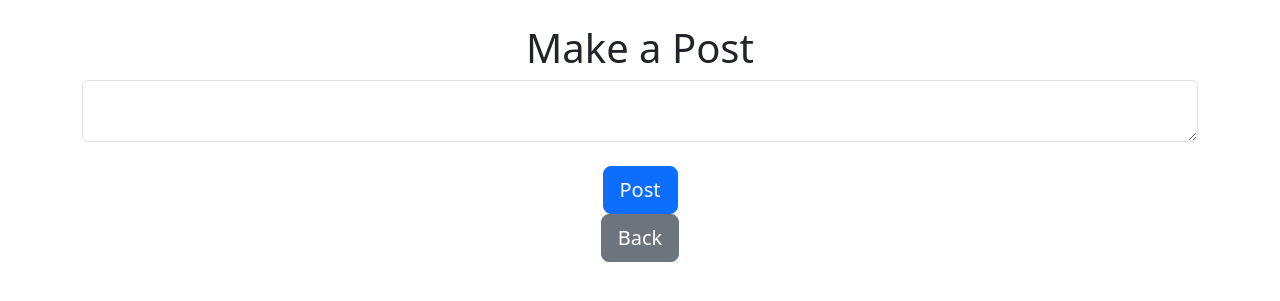
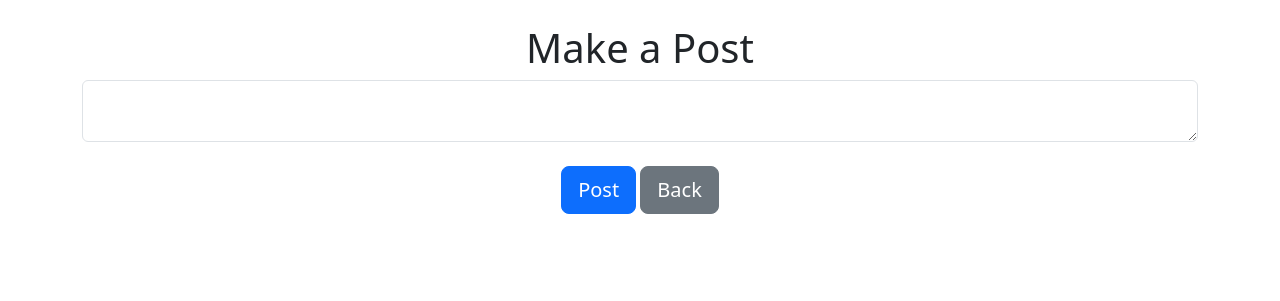
Before and after one commit to Lixuan0913/7-03, a Flask app: page /create-post in a window 1280 px wide. Shown: the part 80-381 px from the top of the page. Run offline with Flask 3, Linux system fonts and the light colour scheme; the visitor is signed in with stand-in values (Sample User, id 1).

Commit message:
Post creation ver 2.4

```diff
--- a/templates/create_post.html
+++ b/templates/create_post.html
@@ -8,9 +8,7 @@
     <br />
     <div align="center">
         <button type="submit" class="btn btn-lg btn-primary">Post</button>
-    </div>
 </form>
-<div align="center">
     <a href="/home"><button type="button" class="btn btn-lg btn-secondary">Back</button></a>
 </div>
 {% endblock %}
```
